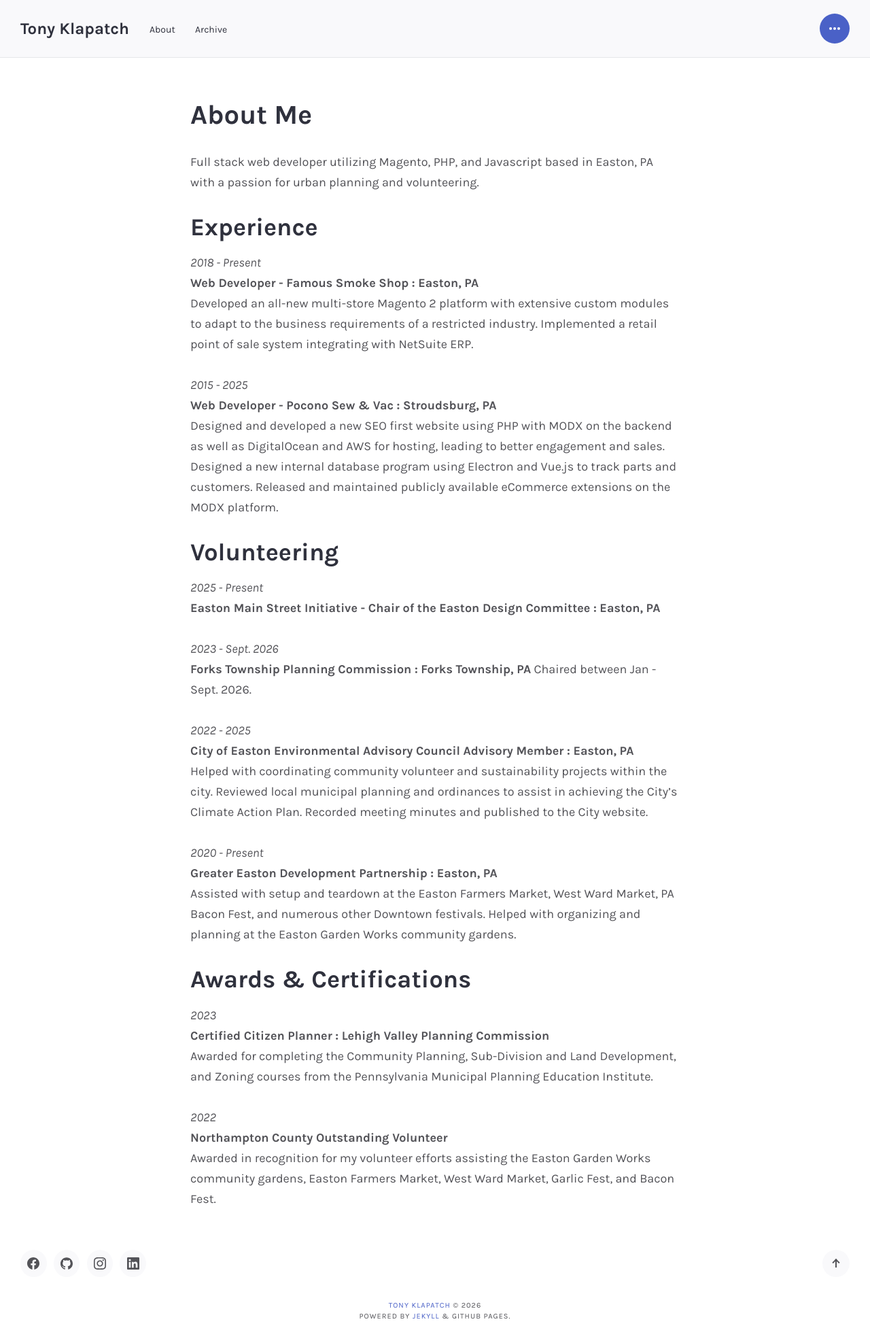
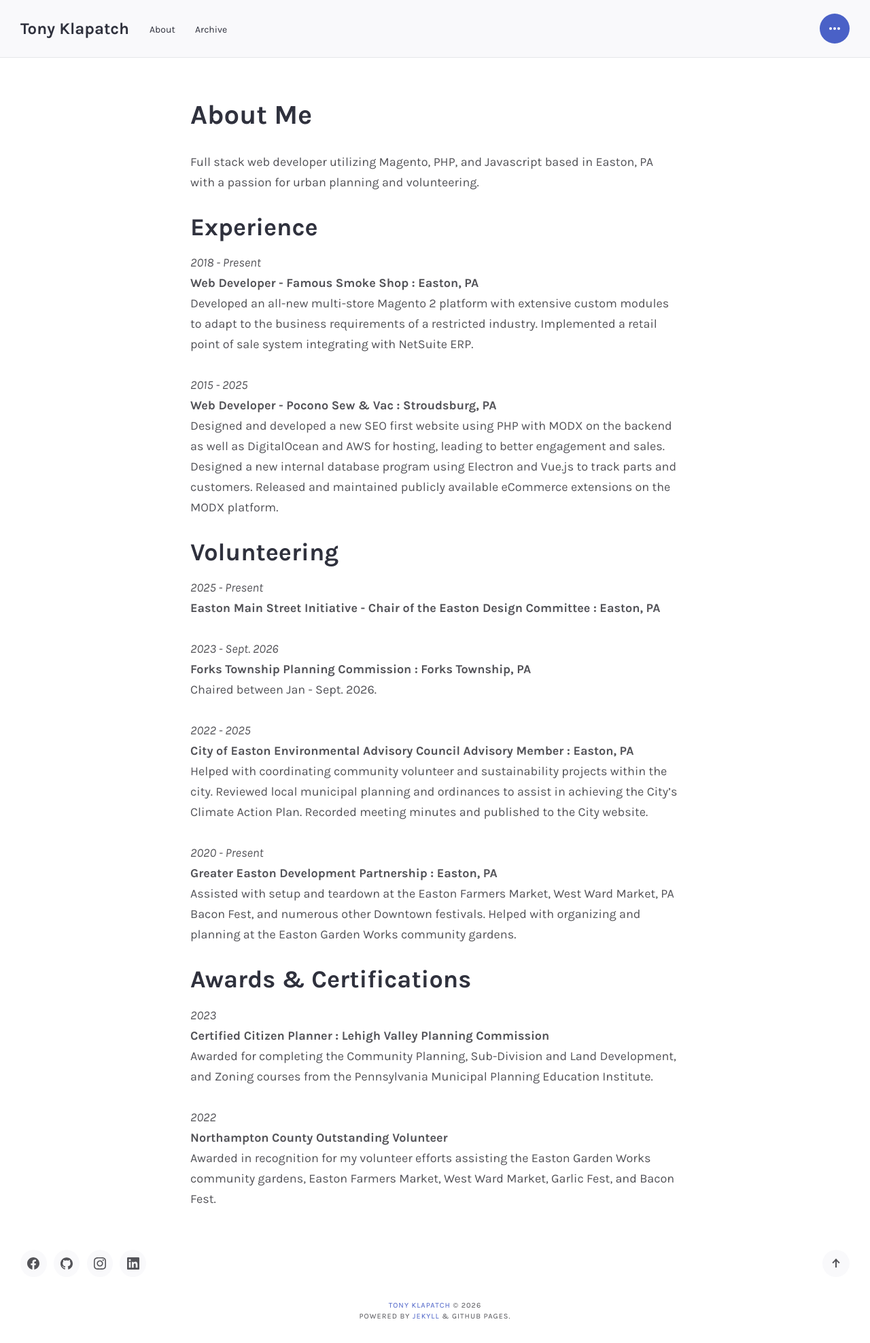
Before and after one commit to tonyklapatch/tonyklapatch.github.io, a Jekyll site: the page built from about.md, in a window 1280 px wide. Shown: the whole page at 68% size. Built offline with Jekyll 4.4.1, drawn with Linux system fonts in a browser that asks for light colours.

Commit message:
add missing line break

```diff
--- a/about.md
+++ b/about.md
@@ -21,7 +21,7 @@
 **Easton Main Street Initiative - Chair of the Easton Design Committee : Easton, PA**
 
 *2023 - Sept. 2026*\
-**Forks Township Planning Commission : Forks Township, PA**
+**Forks Township Planning Commission : Forks Township, PA**\
 Chaired between Jan - Sept. 2026.
 
 *2022 - 2025*\
```
